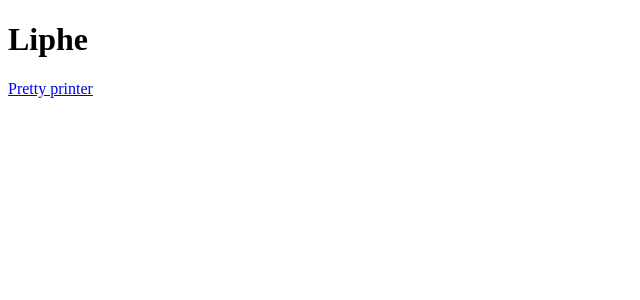
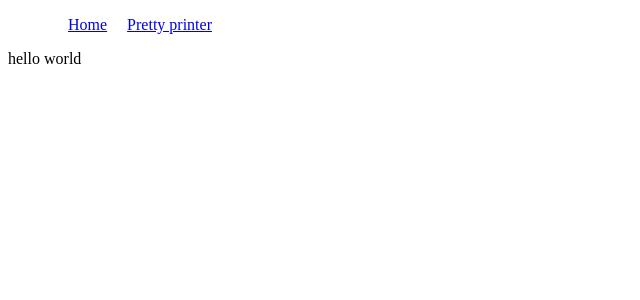
Before and after one commit to liphe/delisp, a Next.js app in the folder packages/liphe/: page / in a window 1280 px wide. Shown: the top 300 px of the page, without its empty margins (0-640 px from the left). Built offline with nearby package versions, Linux system fonts and the light colour scheme.

Commit message:
Add simple menu

```diff
--- /dev/null
+++ b/packages/liphe/components/PageLayout.tsx
@@ -0,0 +1,31 @@
+import React from "react";
+import Link from "next/link";
+
+export const PageLayout = (React.FunctionComponent = ({ children }) => {
+  return (
+    <>
+      <ul>
+        <li>
+          <Link href="/">
+            <a>Home</a>
+          </Link>
+        </li>
+        <li>
+          <Link href="/pprinter">
+            <a>Pretty printer</a>
+          </Link>
+        </li>
+      </ul>
+      <div>{children}</div>
+
+      <style jsx>
+        {`
+          ul > li {
+            display: inline-block;
+            padding-left: 20px;
+          }
+        `}
+      </style>
+    </>
+  );
+});
--- a/packages/liphe/pages/index.tsx
+++ b/packages/liphe/pages/index.tsx
@@ -1,11 +1,6 @@
 import React from "react";
-import Link from "next/link";
+import { PageLayout } from "../components/PageLayout";
 
 export default function Homepage() {
-  return (
-    <>
-      <h1>Liphe</h1>
-      <Link href="/pprinter">Pretty printer</Link>
-    </>
-  );
+  return <PageLayout>hello world</PageLayout>;
 }
--- a/packages/liphe/pages/pprinter.tsx
+++ b/packages/liphe/pages/pprinter.tsx
@@ -1,5 +1,6 @@
 import React from "react";
+import { PageLayout } from "../components/PageLayout";
 
 export default function PPrinter() {
-  return <h1>Pretty printer</h1>;
+  return <PageLayout></PageLayout>;
 }
```
Also changed, not shown: packages/liphe/.babelrc (deleted), packages/liphe/.eslintrc.js.
